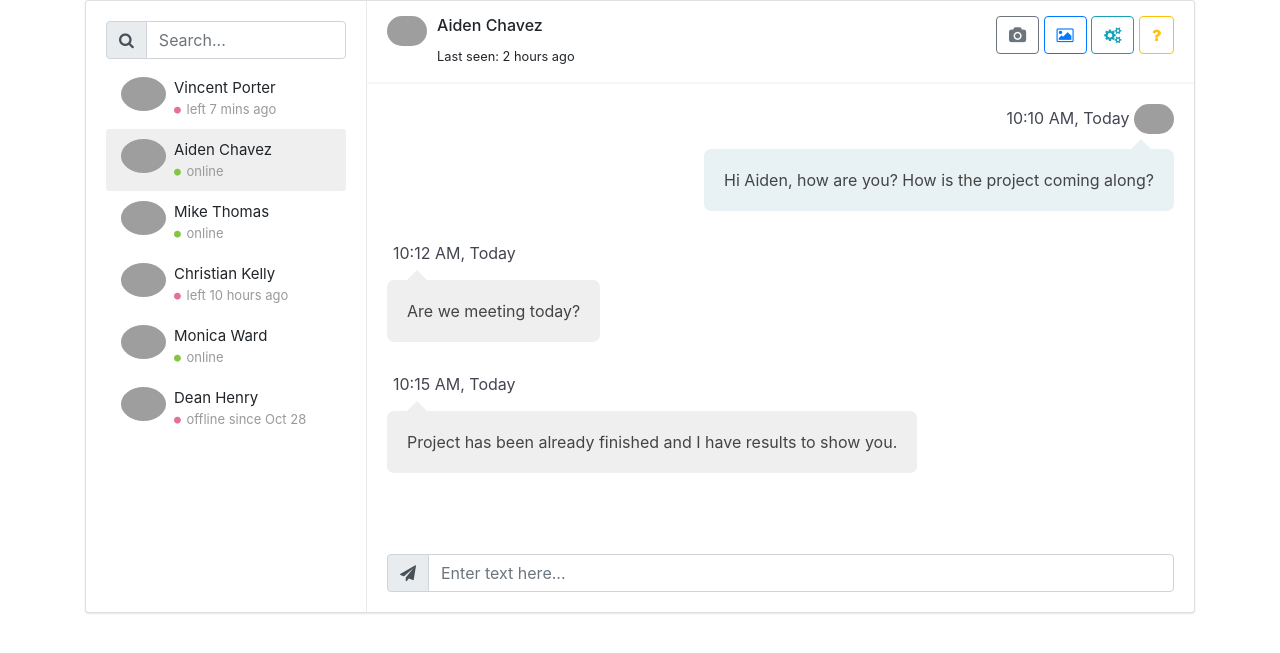
After one commit to bodya18/WebSocketApp, a Flask app: template templates/single_chat.html in a window 1280 px wide. The commit adds this page. Shown: the top 653 px of the page. Run offline with Flask 2, Linux system fonts and the light colour scheme; the template is opened without the code that fills it, so the values that code supplies are empty; parts of the project's set-up code (start-up, migrations or seed data) failed here and were passed over; grey boxes are pictures that could not be loaded.

Commit message:
delete add user, simple page chats, session

```diff
--- a/app.py
+++ b/app.py
@@ -6,10 +6,13 @@ from middleware.config import mysql_conf
 app = Flask(__name__)
 sock = Sock(app)
 app.config['SQLALCHEMY_DATABASE_URI'] = mysql_conf
+app.secret_key = 'sdafjhdsakfdsndnnvcxbi2'
 
-from controllers.register import register_page
+from controllers.chats import chats_page
+from controllers.users import users_page
 
-app.register_blueprint(register_page, url_prefix='/')
+app.register_blueprint(chats_page, url_prefix='/')
+app.register_blueprint(users_page, url_prefix='/user')
 
 USERS = set()
 
@@ -19,11 +22,6 @@ def addUser(websocket):
 def removeUser(websocket):
     USERS.remove(websocket)
     websocket.close()
-
-@app.route('/')
-def index():
-    return render_template('index.html')
-
 
 @sock.route('/test')
 def echo(socket):
@@ -36,4 +34,4 @@ def echo(socket):
         removeUser(socket)
 
 if __name__ == '__main__':
-    app.run(host="0.0.0.0", port="23765")
+    app.run(host="0.0.0.0", port="23765", debug=True)
--- a/services/UserService.py
+++ b/services/UserService.py
@@ -3,9 +3,15 @@ from database.models import User, db_session
 class UserService:
 
     def addUser(name):
+        # возврат id
         user = User(name)
         db_session.add(user)
         db_session.commit()
+        return user.id
 
     def getAll():
         return User.query.all()
+
+
+    def deleteUser(id):
+        User.query.filter_by(id=id).delete()
--- /dev/null
+++ b/static/css/chat.css
@@ -0,0 +1,256 @@
+body{
+    background-color: #f4f7f6;
+    margin-top:20px;
+}
+.card {
+    background: #fff;
+    transition: .5s;
+    border: 0;
+    margin-bottom: 30px;
+    border-radius: .55rem;
+    position: relative;
+    width: 100%;
+    box-shadow: 0 1px 2px 0 rgb(0 0 0 / 10%);
+}
+.chat-app .people-list {
+    width: 280px;
+    position: absolute;
+    left: 0;
+    top: 0;
+    padding: 20px;
+    z-index: 7
+}
+
+.chat-app .chat {
+    margin-left: 280px;
+    border-left: 1px solid #eaeaea
+}
+
+.people-list {
+    -moz-transition: .5s;
+    -o-transition: .5s;
+    -webkit-transition: .5s;
+    transition: .5s
+}
+
+.people-list .chat-list li {
+    padding: 10px 15px;
+    list-style: none;
+    border-radius: 3px
+}
+
+.people-list .chat-list li:hover {
+    background: #efefef;
+    cursor: pointer
+}
+
+.people-list .chat-list li.active {
+    background: #efefef
+}
+
+.people-list .chat-list li .name {
+    font-size: 15px
+}
+
+.people-list .chat-list img {
+    width: 45px;
+    border-radius: 50%
+}
+
+.people-list img {
+    float: left;
+    border-radius: 50%
+}
+
+.people-list .about {
+    float: left;
+    padding-left: 8px
+}
+
+.people-list .status {
+    color: #999;
+    font-size: 13px
+}
+
+.chat .chat-header {
+    padding: 15px 20px;
+    border-bottom: 2px solid #f4f7f6
+}
+
+.chat .chat-header img {
+    float: left;
+    border-radius: 40px;
+    width: 40px
+}
+
+.chat .chat-header .chat-about {
+    float: left;
+    padding-left: 10px
+}
+
+.chat .chat-history {
+    padding: 20px;
+    border-bottom: 2px solid #fff
+}
+
+.chat .chat-history ul {
+    padding: 0
+}
+
+.chat .chat-history ul li {
+    list-style: none;
+    margin-bottom: 30px
+}
+
+.chat .chat-history ul li:last-child {
+    margin-bottom: 0px
+}
+
+.chat .chat-history .message-data {
+    margin-bottom: 15px
+}
+
+.chat .chat-history .message-data img {
+    border-radius: 40px;
+    width: 40px
+}
+
+.chat .chat-history .message-data-time {
+    color: #434651;
+    padding-left: 6px
+}
+
+.chat .chat-history .message {
+    color: #444;
+    padding: 18px 20px;
+    line-height: 26px;
+    font-size: 16px;
+    border-radius: 7px;
+    display: inline-block;
+    position: relative
+}
+
+.chat .chat-history .message:after {
+    bottom: 100%;
+    left: 7%;
+    border: solid transparent;
+    content: " ";
+    height: 0;
+    width: 0;
+    position: absolute;
+    pointer-events: none;
+    border-bottom-color: #fff;
+    border-width: 10px;
+    margin-left: -10px
+}
+
+.chat .chat-history .my-message {
+    background: #efefef
+}
+
+.chat .chat-history .my-message:after {
+    bottom: 100%;
+    left: 30px;
+    border: solid transparent;
+    content: " ";
+    height: 0;
+    width: 0;
+    position: absolute;
+    pointer-events: none;
+    border-bottom-color: #efefef;
+    border-width: 10px;
+    margin-left: -10px
+}
+
+.chat .chat-history .other-message {
+    background: #e8f1f3;
+    text-align: right
+}
+
+.chat .chat-history .other-message:after {
+    border-bottom-color: #e8f1f3;
+    left: 93%
+}
+
+.chat .chat-message {
+    padding: 20px
+}
+
+.online,
+.offline,
+.me {
+    margin-right: 2px;
+    font-size: 8px;
+    vertical-align: middle
+}
+
+.online {
+    color: #86c541
+}
+
+.offline {
+    color: #e47297
+}
+
+.me {
+    color: #1d8ecd
+}
+
+.float-right {
+    float: right
+}
+
+.clearfix:after {
+    visibility: hidden;
+    display: block;
+    font-size: 0;
+    content: " ";
+    clear: both;
+    height: 0
+}
+
+@media only screen and (max-width: 767px) {
+    .chat-app .people-list {
+        height: 465px;
+        width: 100%;
+        overflow-x: auto;
+        background: #fff;
+        left: -400px;
+        display: none
+    }
+    .chat-app .people-list.open {
+        left: 0
+    }
+    .chat-app .chat {
+        margin: 0
+    }
+    .chat-app .chat .chat-header {
+        border-radius: 0.55rem 0.55rem 0 0
+    }
+    .chat-app .chat-history {
+        height: 300px;
+        overflow-x: auto
+    }
+}
+
+@media only screen and (min-width: 768px) and (max-width: 992px) {
+    .chat-app .chat-list {
+        height: 650px;
+        overflow-x: auto
+    }
+    .chat-app .chat-history {
+        height: 600px;
+        overflow-x: auto
+    }
+}
+
+@media only screen and (min-device-width: 768px) and (max-device-width: 1024px) and (orientation: landscape) and (-webkit-min-device-pixel-ratio: 1) {
+    .chat-app .chat-list {
+        height: 480px;
+        overflow-x: auto
+    }
+    .chat-app .chat-history {
+        height: calc(100vh - 350px);
+        overflow-x: auto
+    }
+}
--- /dev/null
+++ b/templates/single_chat.html
@@ -0,0 +1,126 @@
+<!DOCTYPE html>
+<html lang="en">
+<head>
+    <meta charset="UTF-8">
+    <meta http-equiv="X-UA-Compatible" content="IE=edge">
+    <meta name="viewport" content="width=device-width, initial-scale=1.0">
+    <link href="https://maxcdn.bootstrapcdn.com/font-awesome/4.7.0/css/font-awesome.min.css" rel="stylesheet" />
+    <link rel="stylesheet" href="../static/css/chat.css">
+    <link rel="stylesheet" href="https://cdn.jsdelivr.net/npm/bootstrap@4.3.1/dist/css/bootstrap.min.css" integrity="sha384-ggOyR0iXCbMQv3Xipma34MD+dH/1fQ784/j6cY/iJTQUOhcWr7x9JvoRxT2MZw1T" crossorigin="anonymous">
+    <title>{{chat.title}}</title>
+</head>
+<body>
+    <div class="container">
+        <div class="row clearfix">
+            <div class="col-lg-12">
+                <div class="card chat-app">
+                    <div id="plist" class="people-list">
+                        <div class="input-group">
+                            <div class="input-group-prepend">
+                                <span class="input-group-text"><i class="fa fa-search"></i></span>
+                            </div>
+                            <input type="text" class="form-control" placeholder="Search...">
+                        </div>
+                        <ul class="list-unstyled chat-list mt-2 mb-0">
+                            <li class="clearfix">
+                                <img src="https://bootdey.com/img/Content/avatar/avatar1.png" alt="avatar">
+                                <div class="about">
+                                    <div class="name">Vincent Porter</div>
+                                    <div class="status"> <i class="fa fa-circle offline"></i> left 7 mins ago </div>
+                                </div>
+                            </li>
+                            <li class="clearfix active">
+                                <img src="https://bootdey.com/img/Content/avatar/avatar2.png" alt="avatar">
+                                <div class="about">
+                                    <div class="name">Aiden Chavez</div>
+                                    <div class="status"> <i class="fa fa-circle online"></i> online </div>
+                                </div>
+                            </li>
+                            <li class="clearfix">
+                                <img src="https://bootdey.com/img/Content/avatar/avatar3.png" alt="avatar">
+                                <div class="about">
+                                    <div class="name">Mike Thomas</div>
+                                    <div class="status"> <i class="fa fa-circle online"></i> online </div>
+                                </div>
+                            </li>
+                            <li class="clearfix">
+                                <img src="https://bootdey.com/img/Content/avatar/avatar7.png" alt="avatar">
+                                <div class="about">
+                                    <div class="name">Christian Kelly</div>
+                                    <div class="status"> <i class="fa fa-circle offline"></i> left 10 hours ago </div>
+                                </div>
+                            </li>
+                            <li class="clearfix">
+                                <img src="https://bootdey.com/img/Content/avatar/avatar8.png" alt="avatar">
+                                <div class="about">
+                                    <div class="name">Monica Ward</div>
+                                    <div class="status"> <i class="fa fa-circle online"></i> online </div>
+                                </div>
+                            </li>
+                            <li class="clearfix">
+                                <img src="https://bootdey.com/img/Content/avatar/avatar3.png" alt="avatar">
+                                <div class="about">
+                                    <div class="name">Dean Henry</div>
+                                    <div class="status"> <i class="fa fa-circle offline"></i> offline since Oct 28 </div>
+                                </div>
+                            </li>
+                        </ul>
+                    </div>
+                    <div class="chat">
+                        <div class="chat-header clearfix">
+                            <div class="row">
+                                <div class="col-lg-6">
+                                    <a href="javascript:void(0);" data-toggle="modal" data-target="#view_info">
+                                        <img src="https://bootdey.com/img/Content/avatar/avatar2.png" alt="avatar">
+                                    </a>
+                                    <div class="chat-about">
+                                        <h6 class="m-b-0">Aiden Chavez</h6>
+                                        <small>Last seen: 2 hours ago</small>
+                                    </div>
+                                </div>
+                                <div class="col-lg-6 hidden-sm text-right">
+                                    <a href="javascript:void(0);" class="btn btn-outline-secondary"><i class="fa fa-camera"></i></a>
+                                    <a href="javascript:void(0);" class="btn btn-outline-primary"><i class="fa fa-image"></i></a>
+                                    <a href="javascript:void(0);" class="btn btn-outline-info"><i class="fa fa-cogs"></i></a>
+                                    <a href="javascript:void(0);" class="btn btn-outline-warning"><i class="fa fa-question"></i></a>
+                                </div>
+                            </div>
+                        </div>
+                        <div class="chat-history">
+                            <ul class="m-b-0">
+                                <li class="clearfix">
+                                    <div class="message-data text-right">
+                                        <span class="message-data-time">10:10 AM, Today</span>
+                                        <img src="https://bootdey.com/img/Content/avatar/avatar7.png" alt="avatar">
+                                    </div>
+                                    <div class="message other-message float-right"> Hi Aiden, how are you? How is the project coming along? </div>
+                                </li>
+                                <li class="clearfix">
+                                    <div class="message-data">
+                                        <span class="message-data-time">10:12 AM, Today</span>
+                                    </div>
+                                    <div class="message my-message">Are we meeting today?</div>
+                                </li>
+                                <li class="clearfix">
+                                    <div class="message-data">
+                                        <span class="message-data-time">10:15 AM, Today</span>
+                                    </div>
+                                    <div class="message my-message">Project has been already finished and I have results to show you.</div>
+                                </li>
+                            </ul>
+                        </div>
+                        <div class="chat-message clearfix">
+                            <div class="input-group mb-0">
+                                <div class="input-group-prepend">
+                                    <span class="input-group-text"><i class="fa fa-send"></i></span>
+                                </div>
+                                <input type="text" class="form-control" placeholder="Enter text here...">
+                            </div>
+                        </div>
+                    </div>
+                </div>
+            </div>
+        </div>
+    </div>
+</body>
+</html>
```
Also changed, not shown: controllers/chats.py (added, +18 -0 lines), controllers/register.py (deleted, +0 -11 lines), controllers/users.py (added, +25 -0 lines), services/ChatService.py (added, +14 -0 lines), templates/index.html (+24 -9 lines).
